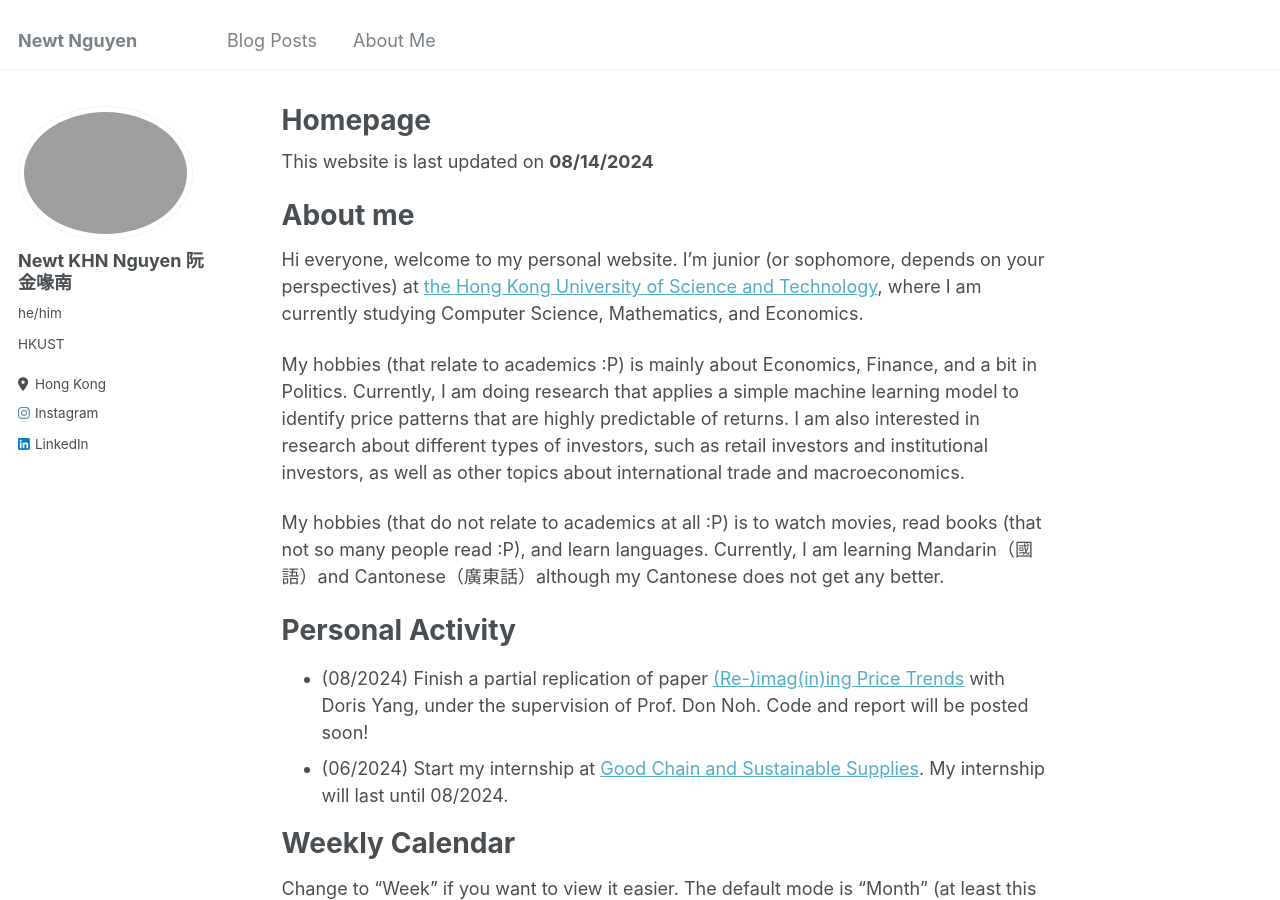
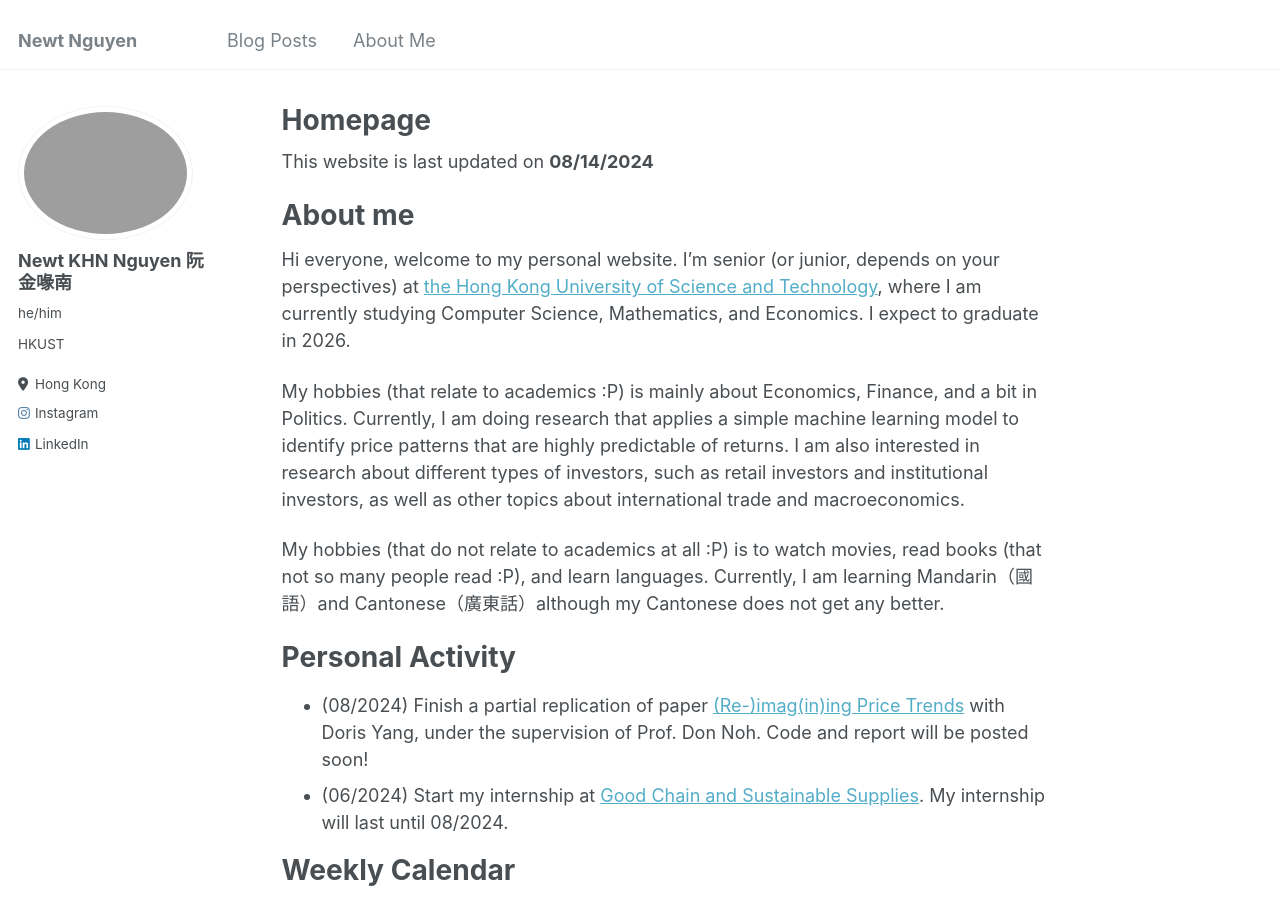
Before and after one commit to newtdes/newtdes.github.io, a Jekyll site: the page built from _pages/about.md, in a window 1280 px wide and 900 px high. Built offline with Jekyll 4.4.1, drawn with Linux system fonts in a browser that asks for light colours.

Commit message:
Update introduction

```diff
--- a/_pages/about.md
+++ b/_pages/about.md
@@ -11,7 +11,7 @@ This website is last updated on **08/14/2024**
 
 About me
 ======
-Hi everyone, welcome to my personal website. I'm junior (or sophomore, depends on your perspectives) at [the Hong Kong University of Science and Technology](https://hkust.edu.hk/), where I am currently studying Computer Science, Mathematics, and Economics.
+Hi everyone, welcome to my personal website. I'm senior (or junior, depends on your perspectives) at [the Hong Kong University of Science and Technology](https://hkust.edu.hk/), where I am currently studying Computer Science, Mathematics, and Economics. I expect to graduate in 2026.
 
 My hobbies (that relate to academics :P) is mainly about Economics, Finance, and a bit in Politics. Currently, I am doing research that applies a simple machine learning model to identify price patterns that are highly predictable of returns. I am also interested in research about different types of investors, such as retail investors and institutional investors, as well as other topics about international trade and macroeconomics.
 
```
Also changed, not shown: 1 other file.
